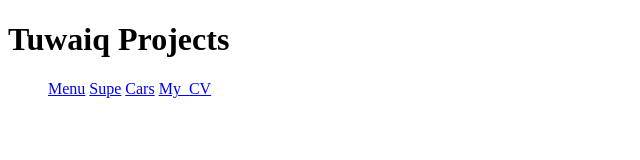
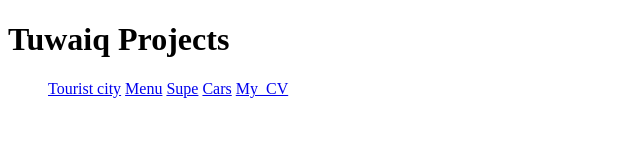
Before and after one commit to areej-hamed/p_tuwaiq, a plain HTML site: page index.html in a window 1280 px wide. Shown: the whole page, without its empty margins (0-640 px from the left). Drawn offline with Linux system fonts and the light colour scheme.

Commit message:
add_tourist_p

```diff
--- a/index.html
+++ b/index.html
@@ -8,6 +8,7 @@
 <body>
     <h1>Tuwaiq Projects</h1>
     <ul>
+        <a href="tourist_city.html" target="_blank">Tourist city</a>
         <a href="menu_abut.html" target="_blank">Menu</a>
         <a href="supe.html" target="_blank">Supe</a>
         <a href="cars.html" target="_blank">Cars</a>
```
